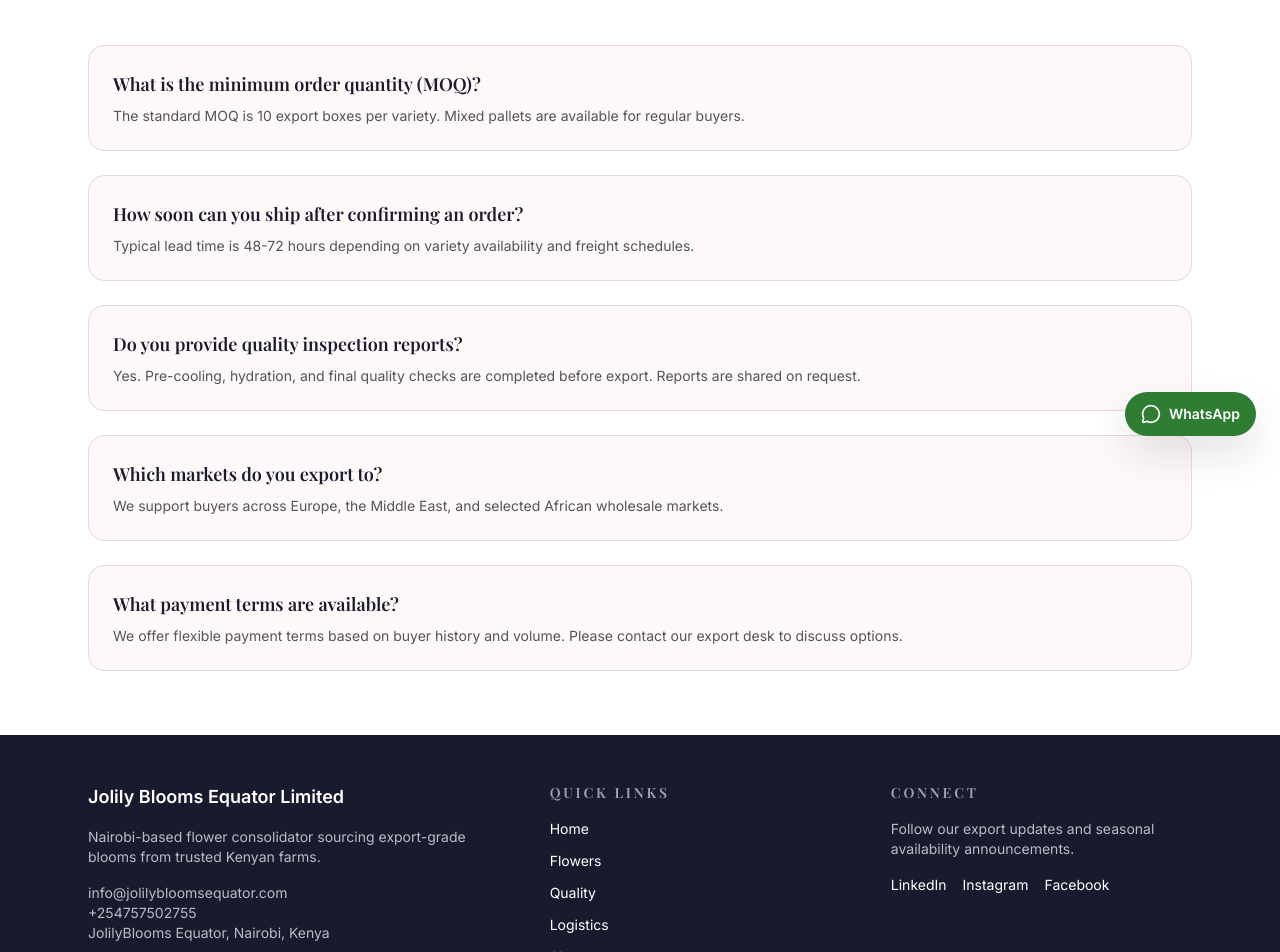
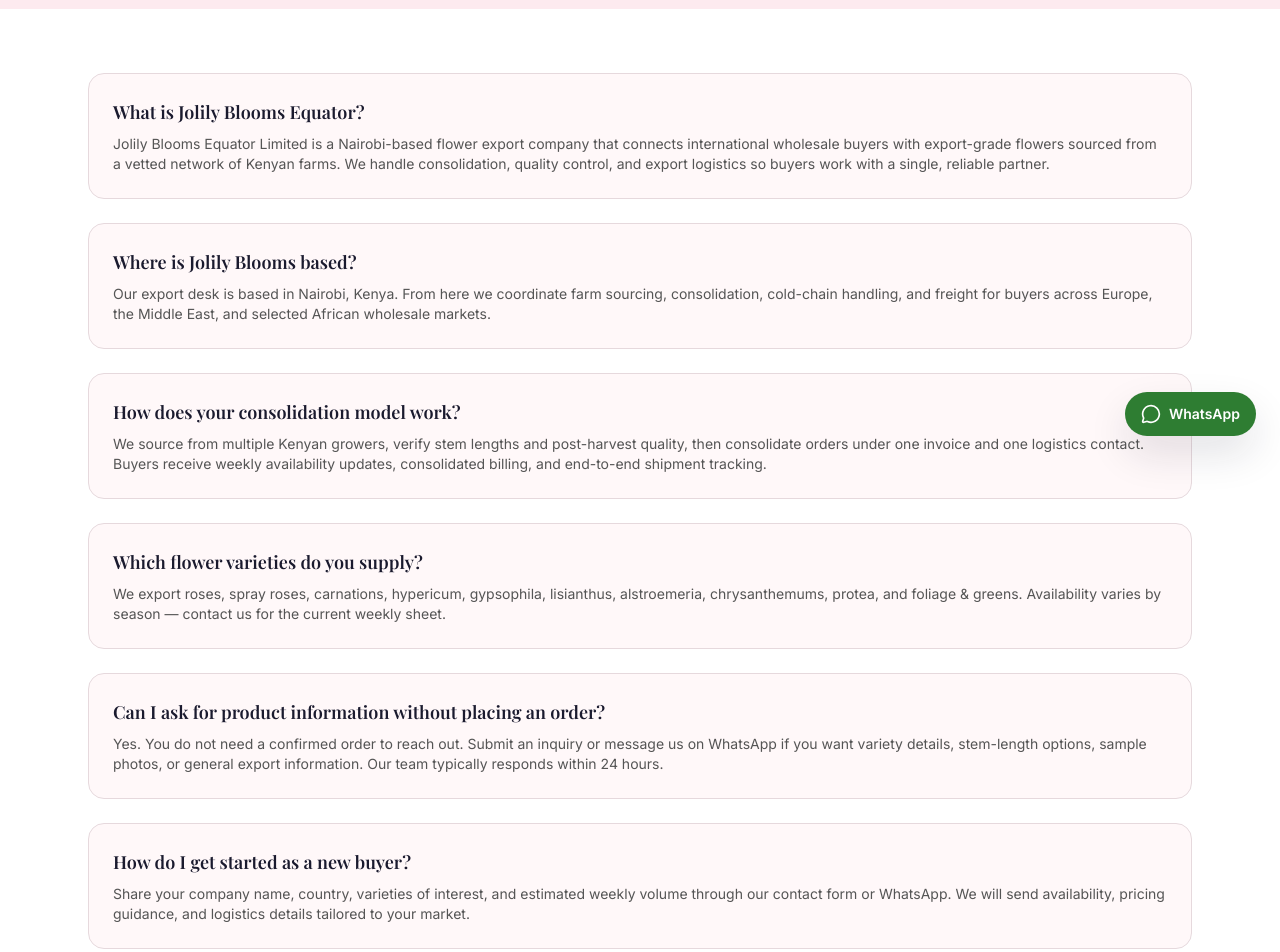
Before and after one commit to jolilybloomsequator/jolilybloomsfrontend, a Next.js app: page /faq in a window 1280 px wide. Shown: the part 340-1292 px from the top of the page. Built offline with nearby package versions, Linux system fonts and the light colour scheme; no server answers; a web font is replaced by a local one.

Commit message:
Made Changes Requested By The Client

```diff
--- a/package.json
+++ b/package.json
@@ -14,7 +14,6 @@
     "@upstash/ratelimit": "^2.0.8",
     "@upstash/redis": "^1.38.0",
     "framer-motion": "^12.38.0",
-    "isomorphic-dompurify": "^3.12.0",
     "lucide-react": "^1.14.0",
     "next": "16.2.6",
     "nodemailer": "^8.0.7",
--- a/src/app/api/contact/route.ts
+++ b/src/app/api/contact/route.ts
@@ -1,8 +1,8 @@
 import { Ratelimit } from "@upstash/ratelimit";
 import { Redis } from "@upstash/redis";
-import DOMPurify from "isomorphic-dompurify";
 import * as nodemailer from "nodemailer";
 import { z } from "zod";
+import { sanitizePlainText } from "../../../lib/sanitizePlainText";
 
 type RateLimitEntry = {
   count: number;
@@ -47,9 +47,6 @@
   message: z.string().min(10),
   website: z.string().optional(),
 });
-
-const sanitizeText = (value: string) =>
-  DOMPurify.sanitize(value, { ALLOWED_TAGS: [], ALLOWED_ATTR: [] }).trim();
 
 const getClientIp = (request: Request) => {
   const forwarded = request.headers.get("x-forwarded-for");
@@ -125,14 +122,14 @@
   }
 
   const sanitizedPayload = {
-    fullName: sanitizeText(parsed.data.fullName),
-    companyName: sanitizeText(parsed.data.companyName),
-    country: sanitizeText(parsed.data.country),
-    email: sanitizeText(parsed.data.email),
-    whatsapp: sanitizeText(parsed.data.whatsapp),
-    varieties: parsed.data.varieties.map((value) => sanitizeText(value)),
-    estimatedVolume: sanitizeText(parsed.data.estimatedVolume),
-    message: sanitizeText(parsed.data.message),
+    fullName: sanitizePlainText(parsed.data.fullName),
+    companyName: sanitizePlainText(parsed.data.companyName),
+    country: sanitizePlainText(parsed.data.country),
+    email: sanitizePlainText(parsed.data.email),
+    whatsapp: sanitizePlainText(parsed.data.whatsapp),
+    varieties: parsed.data.varieties.map((value) => sanitizePlainText(value)),
+    estimatedVolume: sanitizePlainText(parsed.data.estimatedVolume),
+    message: sanitizePlainText(parsed.data.message),
   };
 
   if (!sanitizedPayload.fullName || !sanitizedPayload.message) {
--- a/src/app/faq/page.tsx
+++ b/src/app/faq/page.tsx
@@ -2,6 +2,36 @@
 import PageHeader from "../../components/PageHeader";
 
 const faqs = [
+  {
+    question: "What is Jolily Blooms Equator?",
+    answer:
+      "Jolily Blooms Equator Limited is a Nairobi-based flower export company that connects international wholesale buyers with export-grade flowers sourced from a vetted network of Kenyan farms. We handle consolidation, quality control, and export logistics so buyers work with a single, reliable partner.",
+  },
+  {
+    question: "Where is Jolily Blooms based?",
+    answer:
+      "Our export desk is based in Nairobi, Kenya. From here we coordinate farm sourcing, consolidation, cold-chain handling, and freight for buyers across Europe, the Middle East, and selected African wholesale markets.",
+  },
+  {
+    question: "How does your consolidation model work?",
+    answer:
+      "We source from multiple Kenyan growers, verify stem lengths and post-harvest quality, then consolidate orders under one invoice and one logistics contact. Buyers receive weekly availability updates, consolidated billing, and end-to-end shipment tracking.",
+  },
+  {
+    question: "Which flower varieties do you supply?",
+    answer:
+      "We export roses, spray roses, carnations, hypericum, gypsophila, lisianthus, alstroemeria, chrysanthemums, protea, and foliage & greens. Availability varies by season — contact us for the current weekly sheet.",
+  },
+  {
+    question: "Can I ask for product information without placing an order?",
+    answer:
+      "Yes. You do not need a confirmed order to reach out. Submit an inquiry or message us on WhatsApp if you want variety details, stem-length options, sample photos, or general export information. Our team typically responds within 24 hours.",
+  },
+  {
+    question: "How do I get started as a new buyer?",
+    answer:
+      "Share your company name, country, varieties of interest, and estimated weekly volume through our contact form or WhatsApp. We will send availability, pricing guidance, and logistics details tailored to your market.",
+  },
   {
     question: "What is the minimum order quantity (MOQ)?",
     answer:
@@ -23,6 +53,11 @@
       "We support buyers across Europe, the Middle East, and selected African wholesale markets.",
   },
   {
+    question: "Do you work with first-time importers?",
+    answer:
+      "We regularly support new wholesale buyers entering the Kenyan flower market. Our export desk can walk you through variety selection, packing standards, documentation, and freight options for your destination.",
+  },
+  {
     question: "What payment terms are available?",
     answer:
       "We offer flexible payment terms based on buyer history and volume. Please contact our export desk to discuss options.",
@@ -35,7 +70,7 @@
       <PageHeader
         eyebrow="FAQ"
         title="Common buyer questions"
-        description="Answers to the most frequent inquiries from our wholesale and import partners."
+        description="Answers about Jolily Blooms, our export process, and common questions from wholesale and import partners."
       />
 
       <section className="bg-white">
--- a/src/components/ContactForm.tsx
+++ b/src/components/ContactForm.tsx
@@ -21,6 +21,10 @@
 type InquiryFormValues = z.infer<typeof inquirySchema>;
 
 const varietyOptions = [
+  "General product information",
+  "Pricing & availability",
+  "New buyer onboarding",
+  "Other / general question",
   "Roses",
   "Spray Roses",
   "Carnations",
@@ -127,7 +131,7 @@
           <input
             type="text"
             {...register("estimatedVolume")}
-            placeholder="e.g. 20 boxes"
+            placeholder="e.g. 20 boxes (or N/A for general inquiries)"
             className="w-full rounded-xl border border-border-soft bg-white px-4 py-3 text-sm text-charcoal focus:border-brand focus:outline-none"
           />
           {errors.estimatedVolume ? (
@@ -137,7 +141,10 @@
       </div>
 
       <div className="space-y-3">
-        <p className="text-sm font-medium text-charcoal">Flower Varieties of Interest *</p>
+        <p className="text-sm font-medium text-charcoal">Topics of Interest *</p>
+        <p className="text-xs text-muted">
+          Select flower varieties, general information topics, or both.
+        </p>
         <div className="grid gap-3 sm:grid-cols-2">
           {varietyOptions.map((option) => (
             <label key={option} className="flex items-center gap-3 rounded-xl border border-border-soft bg-white px-4 py-3 text-sm text-charcoal">
--- /dev/null
+++ b/src/lib/sanitizePlainText.ts
@@ -0,0 +1,6 @@
+export function sanitizePlainText(value: string): string {
+  return value
+    .replace(/[\0-\x08\x0B\x0C\x0E-\x1F\x7F]/g, "")
+    .replace(/<[^>]*>/g, "")
+    .trim();
+}
```
Also changed, not shown: 1 other file (tests, documents, lock files or other folders).
